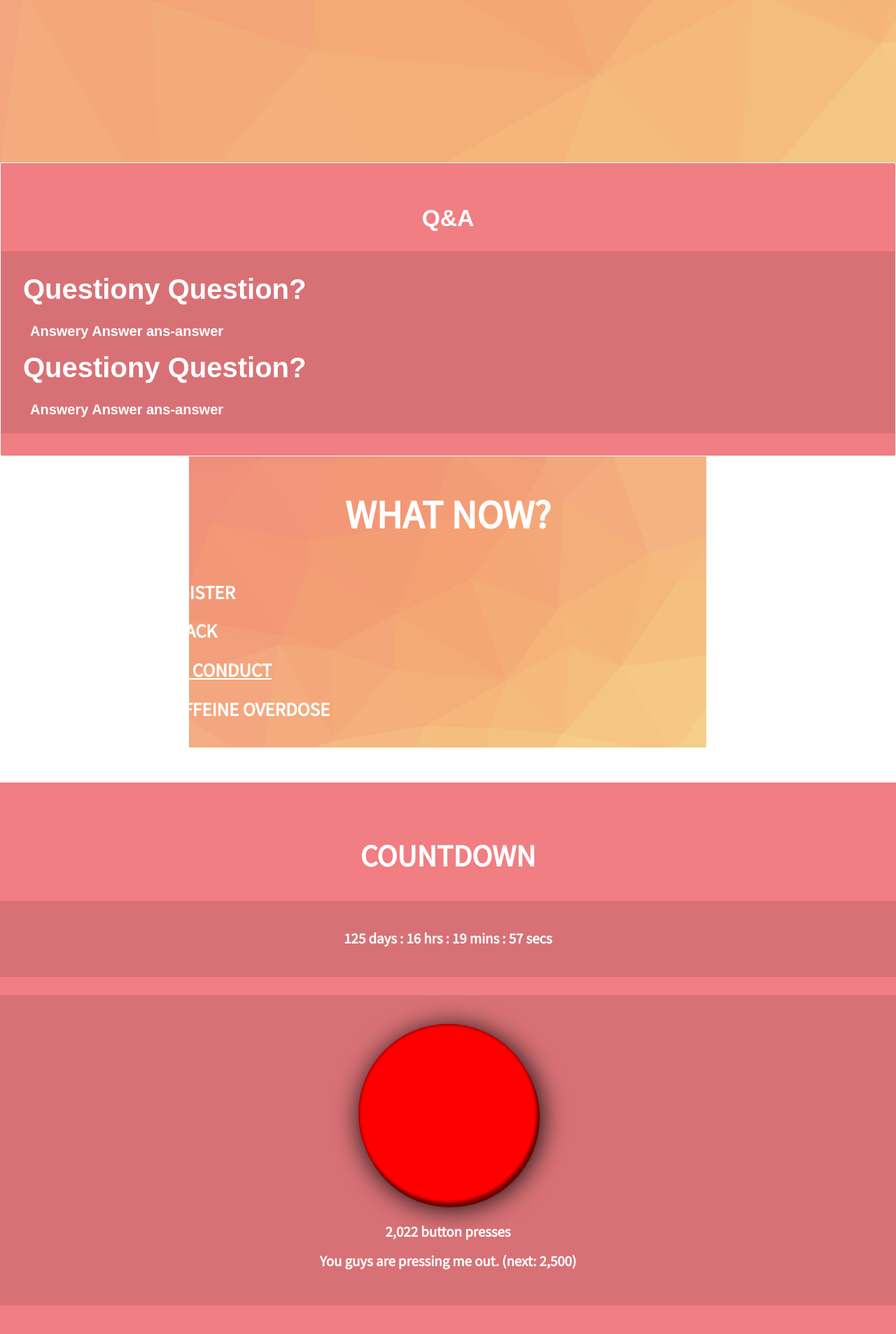
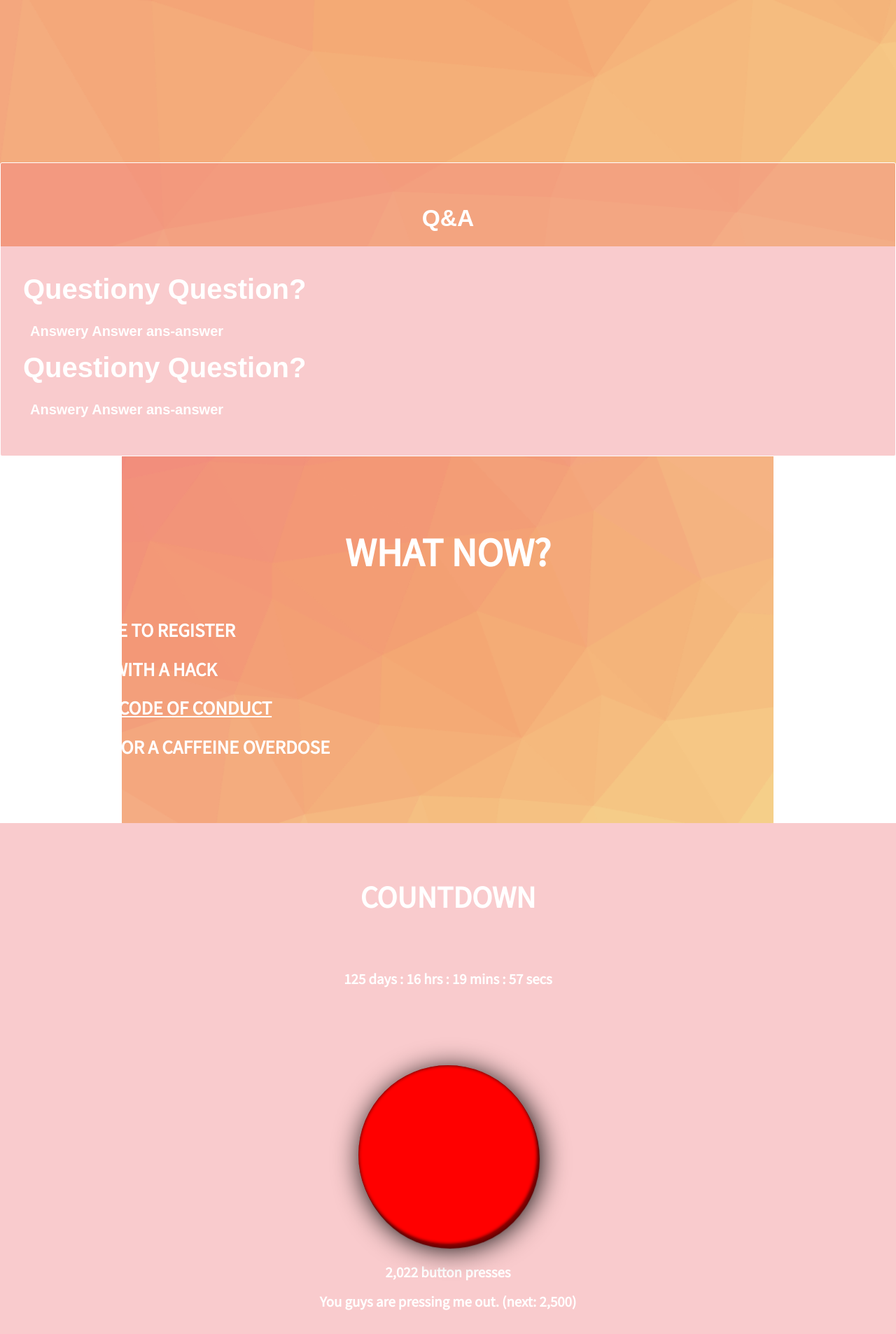
Before and after one commit to bromontana/PolyHacks-com, a PHP site: page / in a window 1280 px wide. Shown: the part 568-2474 px from the top of the page at 70% size. Run offline with PHP 8.4, Linux system fonts and the light colour scheme.

Commit message:
Changed the opacity of the divs

```diff
--- a/colors.css
+++ b/colors.css
@@ -39,11 +39,15 @@ nothingHasThisTagImPrettySure {
 nothingHasThisTagImPrettySure {
     background-color: white;
 }
-#theEmailLink:hover, #navbar, #main_s > p, button:hover {
+#navbar {
+  background-color:#F07E83
+}
+#theEmailLink:hover,  #main_s > p, button:hover {
     background-color: #F07E83;
 }
 #qa_s, #countdown_s, #map_s, #contact_s {
-    background-color: #F07E83;
+    background-color: rgba(240,126,131,0.4);
+
 }
 gjeljgewgjigj {
     background-color: #F07E83;
@@ -91,10 +95,11 @@ footer {
     background: #F07E83;
 }
 .faq, #countdownTimer, #button {
-    background: rgba(0, 0, 0, .1);
+    /*background: rgba(0, 0, 0, .1;*/
 }
 
 /* Buttons */
+
 button {
     background-color: transparent;
 }
--- a/sections.css
+++ b/sections.css
@@ -62,7 +62,7 @@
 
 
 /* Q&A */
-#qa_s {
+#qa_s, #countdown_s {
     padding: 2em 0;
 }
 .faq {
@@ -192,7 +192,6 @@
 
 /* When/Statistics */
 #countdown_s {
-    padding: 2em 0;
 }
 #button {
     text-align: center;
--- a/styles.css
+++ b/styles.css
@@ -169,7 +169,7 @@ a#dropdown > img {
   background-repeat: no-repeat;
   background-position: center;
   background-attachment: fixed;
-  padding: 0;
+  padding: 2em 0;
   margin: 0;
   top: 0;
   left: 0;
@@ -178,8 +178,7 @@ a#dropdown > img {
   font-size: 1.3em;
   font-weight: bold;
   overflow: hidden;
-  overflow-y: scroll;
-  margin-bottom: 50px;
+  overflow-y: hidden;
   }
 
 /* Button overrides */
```
Also changed, not shown: 1 other file.
